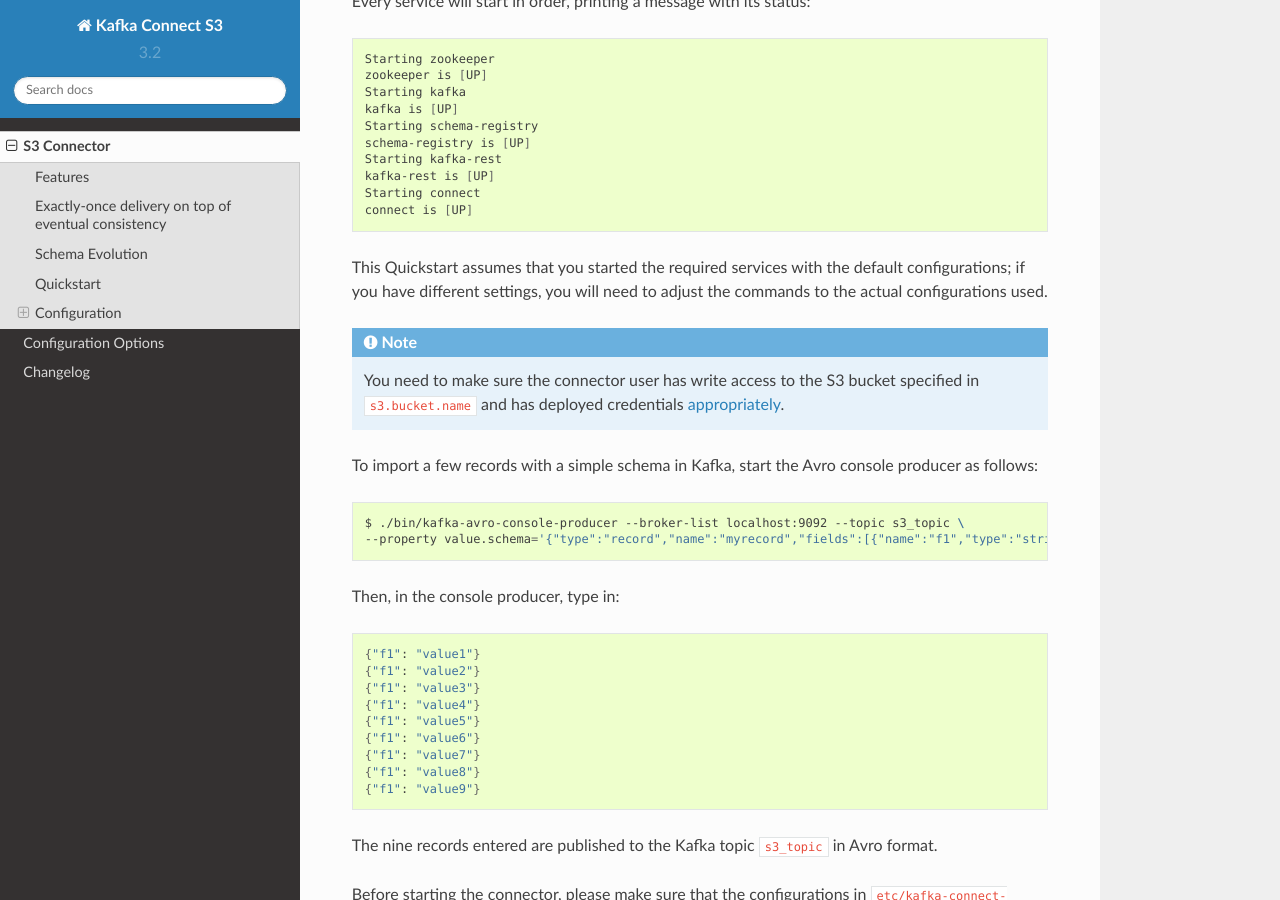
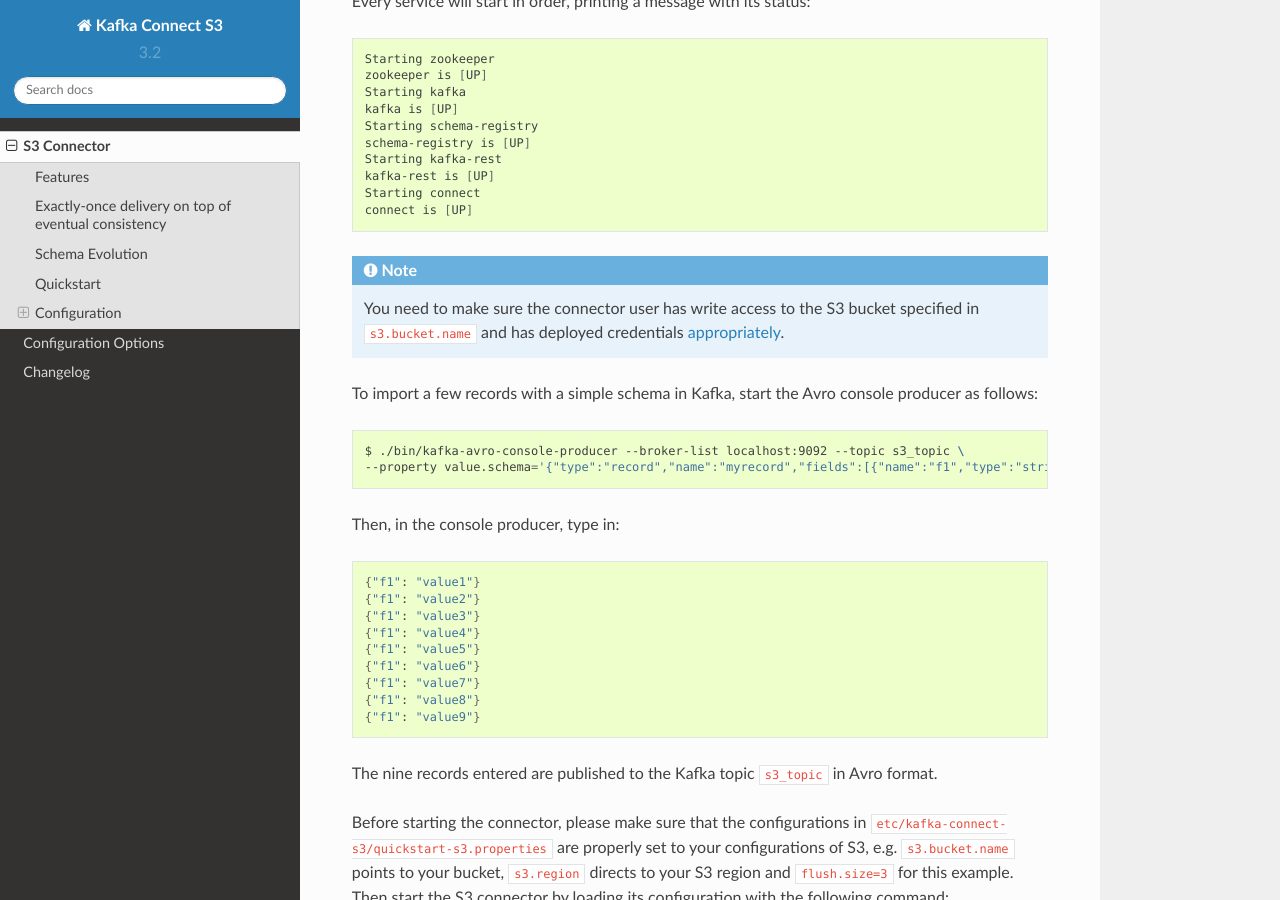
Before and after one commit to confluentinc/kafka-connect-storage-cloud, a Sphinx documentation site: the page built from kafka-connect-s3/docs/s3_connector.rst, in a window 1280 px wide and 900 px high, scrolled down 2824 px. Built offline with Sphinx 7.4.7 and the Read the Docs theme 2.0.0, drawn with Linux system fonts in a browser that asks for light colours.

Commit message:
Remove mention about default confs.

```diff
--- a/kafka-connect-s3/docs/s3_connector.rst
+++ b/kafka-connect-s3/docs/s3_connector.rst
@@ -127,9 +127,6 @@
     kafka-rest is [UP]
     Starting connect
     connect is [UP]
-
-This Quickstart assumes that you started the required services with the default configurations; if you have different
-settings, you will need to adjust the commands to the actual configurations used.
 
 .. note:: You need to make sure the connector user has write access to the S3 bucket
    specified in ``s3.bucket.name`` and has deployed credentials
```
